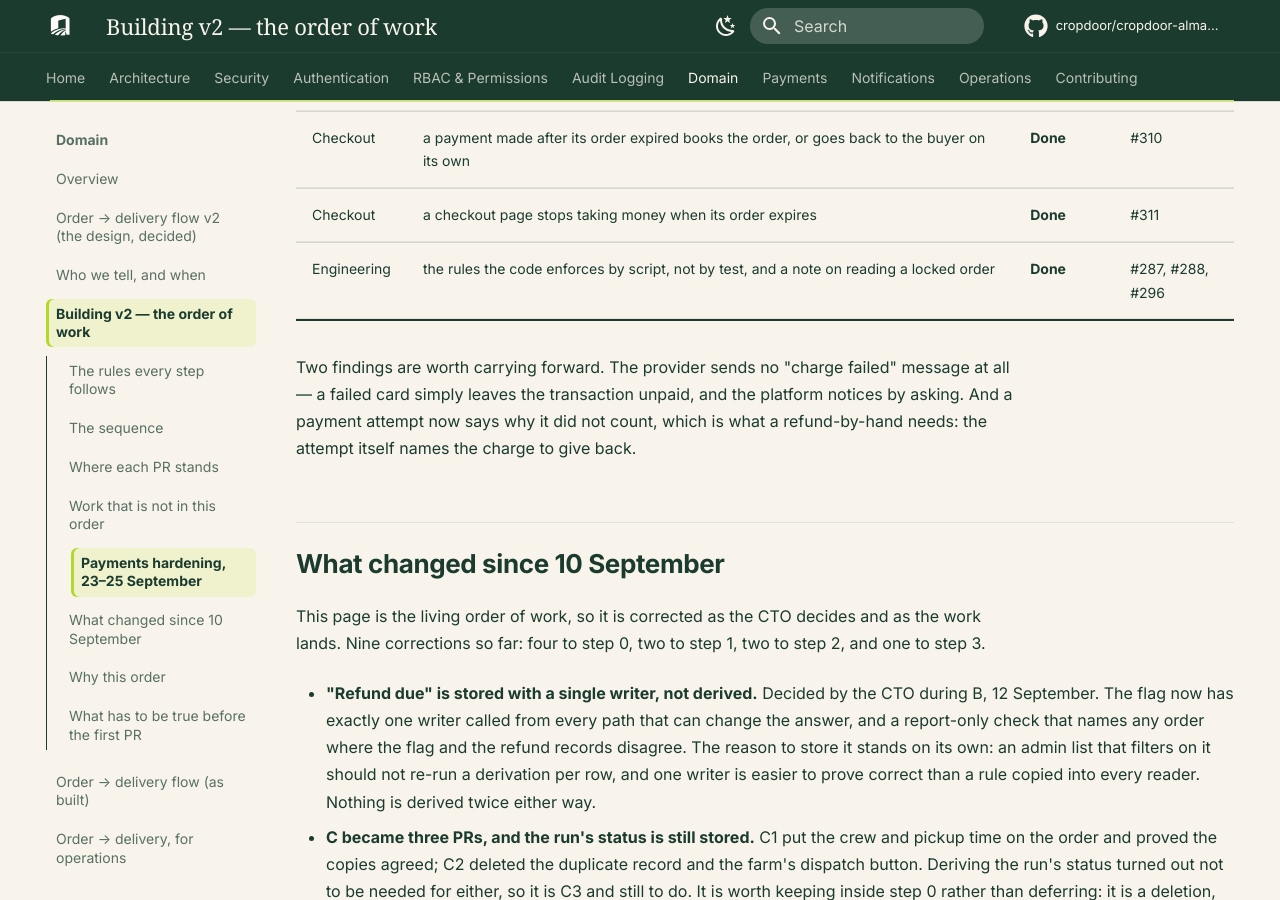
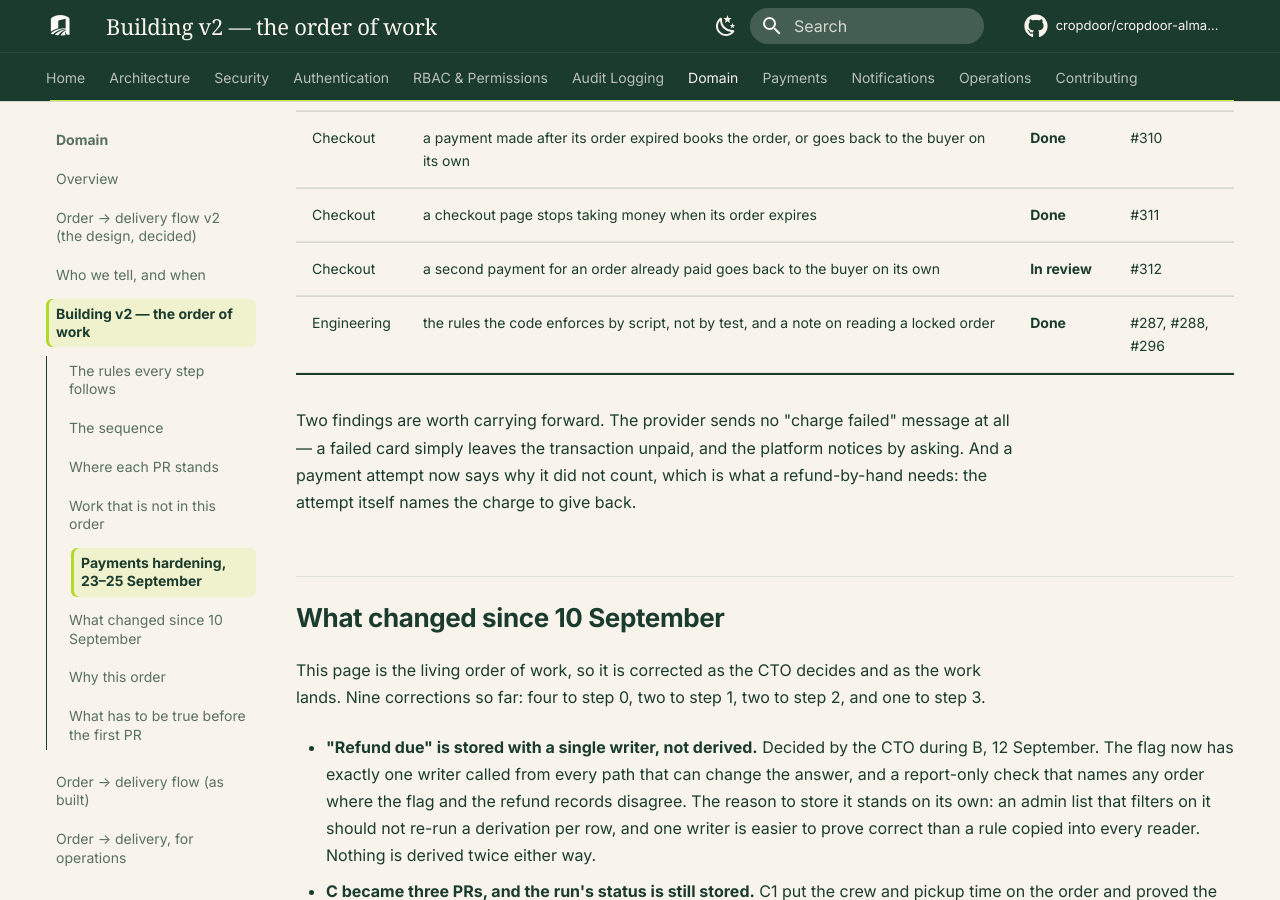
Before and after one commit to cropdoor/cropdoor-almanac, an MkDocs documentation site: the page built from docs/domain/order-delivery-flow-v2-build-order.md, in a window 1280 px wide and 900 px high, scrolled down 10279 px. Built offline with MkDocs 1.6.1 and Material for MkDocs 9.7.7, drawn with Linux system fonts in a browser that asks for light colours; some web fonts are replaced; comment, search, counter and statistics services are not loaded.

Commit message:
tracker: a second payment for a paid order comes back, in review (#312)

```diff
--- a/docs/domain/order-delivery-flow-v2-build-order.md
+++ b/docs/domain/order-delivery-flow-v2-build-order.md
@@ -132,6 +132,7 @@ Found while building step 3's refunds and while testing against the real payment
 | Engineering | a database lock is taken only by a locking query, checked on every change, so the lock that failed silently under load cannot come back | **Done** | #309 |
 | Checkout | a payment made after its order expired books the order, or goes back to the buyer on its own | **Done** | #310 |
 | Checkout | a checkout page stops taking money when its order expires | **Done** | #311 |
+| Checkout | a second payment for an order already paid goes back to the buyer on its own | **In review** | #312 |
 | Engineering | the rules the code enforces by script, not by test, and a note on reading a locked order | **Done** | #287, #288, #296 |
 
 Two findings are worth carrying forward. The provider sends no "charge failed" message at all — a failed card simply leaves the transaction unpaid, and the platform notices by asking. And a payment attempt now says why it did not count, which is what a refund-by-hand needs: the attempt itself names the charge to give back.
```
